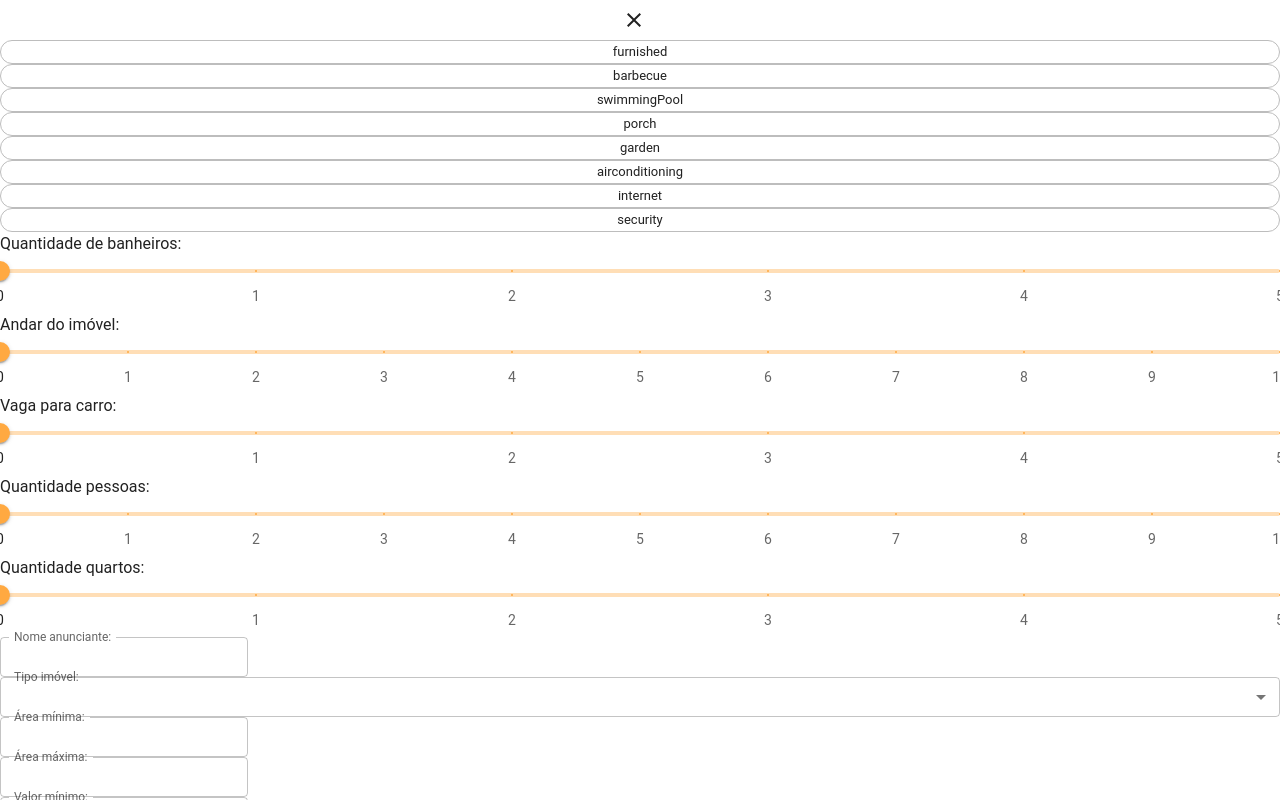
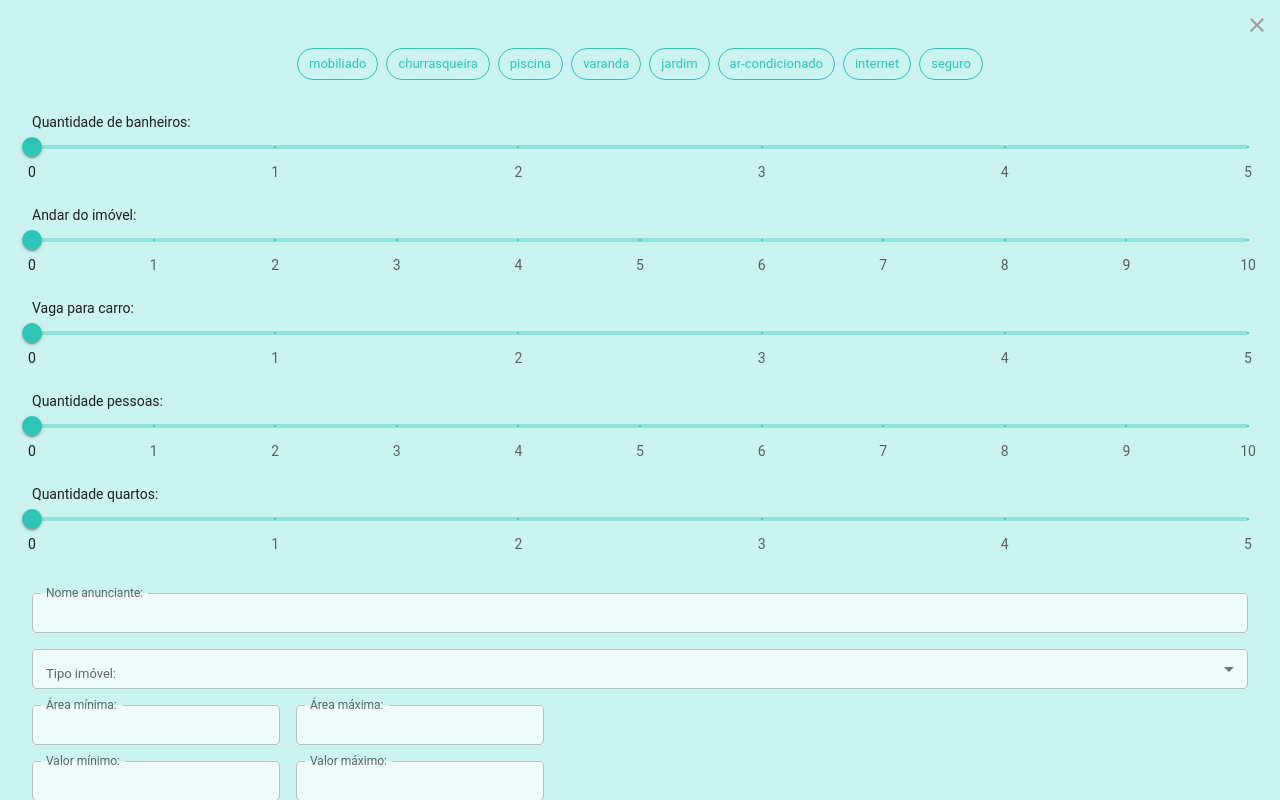
Before and after one commit to Allyson1602/doce-lar, a Next.js app: page / in a window 1280 px wide. Both pictures are taken after a click on the button "mais filtros". Built offline with nearby package versions, Linux system fonts and the light colour scheme.

Commit message:
feat: estilização dos campos de entrada no filtro

```diff
--- a/components/filter.tsx
+++ b/components/filter.tsx
@@ -1,7 +1,7 @@
 import { Chip, Dialog, FormControl, IconButton, InputLabel, MenuItem, Select, SelectChangeEvent, Slider, TextField, Typography } from "@mui/material";
 import { ChangeEvent, FC, useState } from "react";
 import { DataFilter } from "../interfaces/filter";
-import { DialogBoxSliderStyled, ChipsStyled, DialogChipsStyled, FilterStyled, DialogSlidersStyled, TitleStyled, DialogTextInputsStyled, DialogBoxTextStyled } from "../styles/components/filter";
+import { DialogBoxSliderStyled, ChipsStyled, DialogChipsStyled, FilterStyled, DialogSlidersStyled, TitleStyled, DialogTextInputsStyled, DialogBoxTextStyled, DialogStyled, ContentDialogStyled } from "../styles/components/filter";
 import CloseIcon from '@mui/icons-material/Close';
 import { Stack } from "@mui/system";
 
@@ -357,61 +357,68 @@ const Filter: FC<FilterProps> = (props) => {
                 />
             </ChipsStyled>
 
-            <Dialog open={open} fullScreen>
+            <DialogStyled open={open} fullScreen>
+                <ContentDialogStyled>
                     <IconButton
-                    edge="start"
+                        edge="end"
                         color="inherit"
                         onClick={handleCloseDialog}
+                        sx={{
+                        position: 'absolute',
+                        right: 15,
+                        top: 5,
+                        color: (theme) => theme.palette.grey[500],
+                        }}
                     >
                         <CloseIcon />
                     </IconButton>
 
                     <DialogChipsStyled>
                         <Chip
-                        size="small"
-                        label="furnished"
+                            label="mobiliado"
+                            className="dialog__chip"
                             variant={filters.furnished ? "outlined" : "filled"}
                             onClick={handleClickFurnished}
                         />
                         <Chip
-                        size="small"
-                        label="barbecue"
+                            label="churrasqueira"
+                            className="dialog__chip"
                             variant={filters.barbecue ? "outlined" : "filled"}
                             onClick={handleClickBarbecue}
                         />
                         <Chip
-                        size="small"
-                        label="swimmingPool"
+                            label="piscina"
+                            className="dialog__chip"
                             variant={filters.swimmingPool ? "outlined" : "filled"}
                             onClick={handleClickSwimmingPool}
                         />
                         <Chip
-                        size="small"
-                        label="porch"
+                            label="varanda"
+                            className="dialog__chip"
                             variant={filters.porch ? "outlined" : "filled"}
                             onClick={handleClickPorch}
                         />
                         <Chip
-                        size="small"
-                        label="garden"
+                            label="jardim"
+                            className="dialog__chip"
                             variant={filters.garden ? "outlined" : "filled"}
                             onClick={handleClickGarden}
                         />
                         <Chip
-                        size="small"
-                        label="airconditioning"
+                            label="ar-condicionado"
+                            className="dialog__chip"
                             variant={filters.airconditioning ? "outlined" : "filled"}
                             onClick={handleClickAirconditioning}
                         />
                         <Chip
-                        size="small"
                             label="internet"
+                            className="dialog__chip"
                             variant={filters.internet ? "outlined" : "filled"}
                             onClick={handleClickInternet}
                         />
                         <Chip
-                        size="small"
-                        label="security"
+                            label="seguro"
+                            className="dialog__chip"
                             variant={filters.security ? "outlined" : "filled"}
                             onClick={handleClickSecurity}
                         />
@@ -419,52 +426,57 @@ const Filter: FC<FilterProps> = (props) => {
 
                     <DialogSlidersStyled>
                         <DialogBoxSliderStyled>
-                        <Typography>Quantidade de banheiros:</Typography>
+                            <Typography variant="body2">Quantidade de banheiros:</Typography>
                             <Slider
                                 value={bathrooms}
                                 onChange={handleChangeBathrooms}
                                 marks={sliderMarksBathroom}
                                 step={20}
+                                color="secondary"
                             />
                         </DialogBoxSliderStyled>
 
                         <DialogBoxSliderStyled>
-                        <Typography>Andar do imóvel:</Typography>
+                            <Typography variant="body2">Andar do imóvel:</Typography>
                             <Slider
                                 value={immobile}
                                 onChange={handleChangeImmobile}
                                 marks={sliderMarksImmobile}
                                 step={10}
+                                color="secondary"
                             />
                         </DialogBoxSliderStyled>
 
                         <DialogBoxSliderStyled>
-                        <Typography>Vaga para carro:</Typography>
+                            <Typography variant="body2">Vaga para carro:</Typography>
                             <Slider
                                 value={vacancyCar}
                                 onChange={handleChangeVacancyCar}
                                 marks={sliderMarksVacancyCar}
                                 step={20}
+                                color="secondary"
                             />
                         </DialogBoxSliderStyled>
 
                         <DialogBoxSliderStyled>
-                        <Typography>Quantidade pessoas:</Typography>
+                            <Typography variant="body2">Quantidade pessoas:</Typography>
                             <Slider
                                 value={people}
                                 onChange={handleChangePeople}
                                 marks={sliderMarksPeople}
                                 step={10}
+                                color="secondary"
                             />
                         </DialogBoxSliderStyled>
 
                         <DialogBoxSliderStyled>
-                        <Typography>Quantidade quartos:</Typography>
+                            <Typography variant="body2">Quantidade quartos:</Typography>
                             <Slider
                                 value={rooms}
                                 onChange={handleChangeRooms}
                                 marks={sliderMarksRooms}
                                 step={20}
+                                color="secondary"
                             />
                         </DialogBoxSliderStyled>
                     </DialogSlidersStyled>
@@ -476,12 +488,15 @@ const Filter: FC<FilterProps> = (props) => {
                                 value={advertiserName}
                                 onChange={handleChangeAdvertiserName}
                                 size="small"
+                                color="secondary"
                                 InputLabelProps={{shrink: true}}
+                                fullWidth
                             />
                         </DialogBoxTextStyled>
 
-                    <FormControl fullWidth>
-                        <InputLabel id="immobile-type-label" shrink>Tipo imóvel:</InputLabel>
+                        <DialogBoxTextStyled>
+                            <FormControl fullWidth color="secondary">
+                                <InputLabel id="immobile-type-label">Tipo imóvel:</InputLabel>
                                 <Select
                                     size="small"
                                     labelId="immobile-type-label"
@@ -498,8 +513,9 @@ const Filter: FC<FilterProps> = (props) => {
                                     <MenuItem value="livingRoom">Sala</MenuItem>
                                 </Select>
                             </FormControl>
+                        </DialogBoxTextStyled>
 
-                    <Stack>
+                        <Stack direction="row" gap={2}>
                             <DialogBoxTextStyled>
                                 <TextField
                                     label="Área mínima:"
@@ -521,7 +537,7 @@ const Filter: FC<FilterProps> = (props) => {
                             </DialogBoxTextStyled>
                         </Stack>
 
-                    <Stack>
+                        <Stack direction="row" gap={2}>
                             <DialogBoxTextStyled>
                                 <TextField
                                     label="Valor mínimo:"
@@ -543,7 +559,8 @@ const Filter: FC<FilterProps> = (props) => {
                             </DialogBoxTextStyled>
                         </Stack>
                     </DialogTextInputsStyled>
-            </Dialog>
+                </ContentDialogStyled>
+            </DialogStyled>
         </FilterStyled>
     );
 };
--- a/styles/components/filter.tsx
+++ b/styles/components/filter.tsx
@@ -1,11 +1,68 @@
 import styled from "@emotion/styled";
-import { Box, Container, Stack, Typography } from "@mui/material";
+import { Box, Container, Dialog, Stack, Typography } from "@mui/material";
 import { ITheme } from "../../themes/themes";
 
 export const FilterStyled = styled(Container)``;
 
 export const TitleStyled = styled(Typography)`
     color: ${props => (props.theme as ITheme).palette.common.white};
+`;
+
+export const DialogStyled = styled(Dialog)`
+
+`;
+
+export const ContentDialogStyled = styled(Box)`
+    background-color: ${props => (props.theme as ITheme).palette.secondary.light};
+    padding: ${props => (props.theme as ITheme).spacing(0, 4)};
+`;
+
+export const DialogChipsStyled = styled(Stack)`
+    flex-direction: row;
+    max-width: 100vw;
+    flex-wrap: wrap;
+    justify-content: center;
+    gap: ${props => (props.theme as ITheme).spacing(1)};
+    margin-top: ${props => (props.theme as ITheme).spacing(6)};
+    margin-bottom: ${props => (props.theme as ITheme).spacing(2)};
+
+    .MuiChip-filled {
+        color: ${props => (props.theme as ITheme).palette.common.white};
+        background-color: ${props => (props.theme as ITheme).palette.secondary.main};
+        border: 1px solid transparent;
+
+        :hover {
+            opacity: 0.8;
+        };
+    };
+
+    .MuiChip-outlined {
+        color: ${props => (props.theme as ITheme).palette.secondary.main};
+        border: 1px solid ${props => (props.theme as ITheme).palette.secondary.main};
+    };
+`;
+
+export const DialogSlidersStyled = styled(Stack)`
+
+`;
+
+export const DialogBoxSliderStyled = styled(Box)`
+    margin-top: ${props => (props.theme as ITheme).spacing(2)};
+`;
+
+export const DialogTextInputsStyled = styled(Stack)`
+    margin: ${props => (props.theme as ITheme).spacing(4, 0)};
+    gap: ${props => (props.theme as ITheme).spacing(2)};
+`;
+
+export const DialogBoxTextStyled = styled(Box)`
+    #immobile-type-label {
+        font-size: 13px;
+    };
+
+    .MuiTextField-root, .MuiFormControl-root {
+        background: #FFFFFFAA;
+    };
 `;
 
 export const ChipsStyled = styled(Stack)`
@@ -34,23 +91,3 @@ export const ChipsStyled = styled(Stack)`
         color: ${props => (props.theme as ITheme).palette.common.black};
     };
 `;
-
-export const DialogChipsStyled = styled(Stack)`
-
-`;
-
-export const DialogSlidersStyled = styled(Stack)`
-
-`;
-
-export const DialogTextInputsStyled = styled(Stack)`
-
-`;
-
-export const DialogBoxSliderStyled = styled(Box)`
-
-`;
-
-export const DialogBoxTextStyled = styled(Box)`
-
-`;
```
Lines whose indentation alone changed are shown as unchanged.
